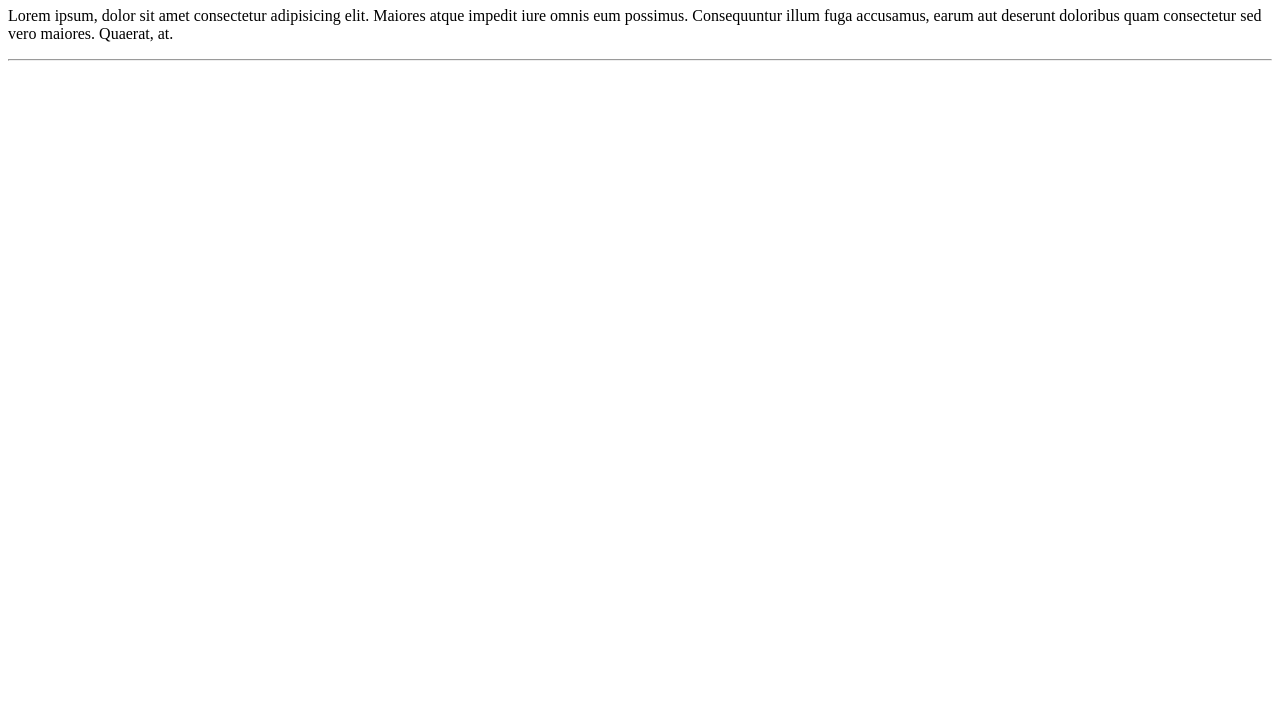
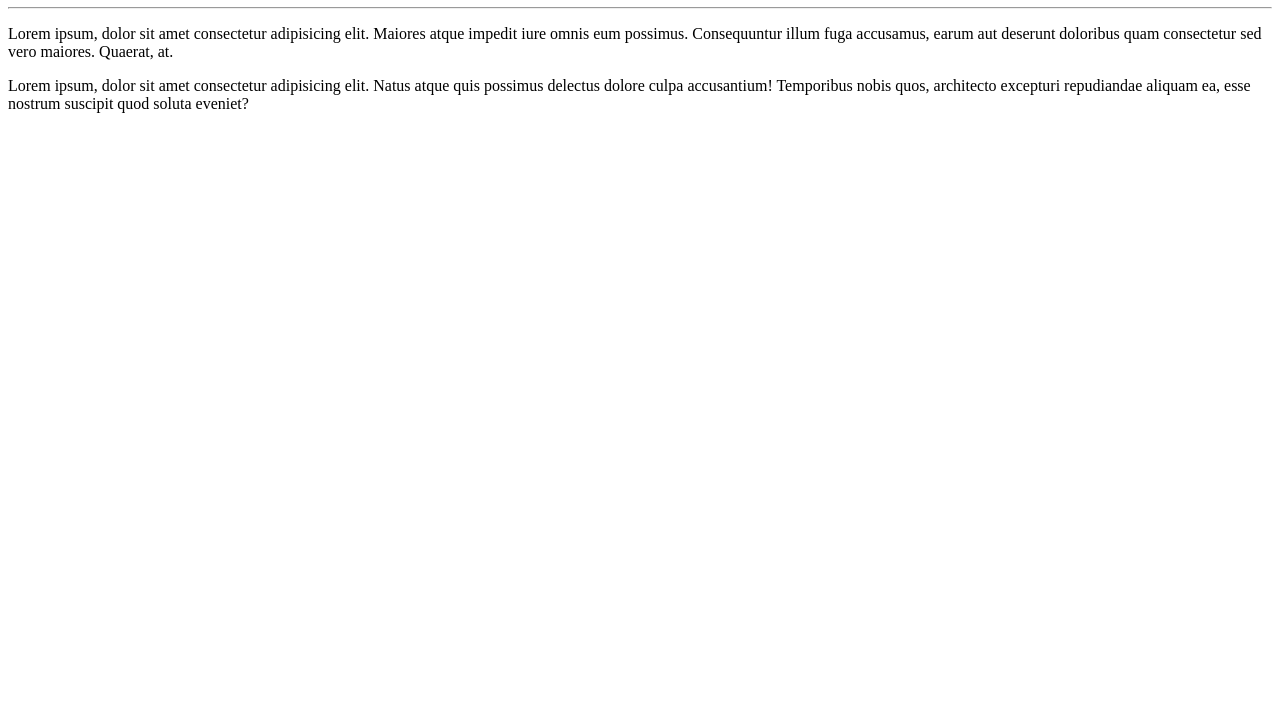
Before and after one commit to FellipeCastro/ola-mundo, a plain HTML site: page site/index.html in a window 1280 px wide. Shown: the part 73-800 px from the top of the page. Drawn offline with Linux system fonts and the light colour scheme.

Commit message:
Parágrafo adicionado

```diff
--- a/site/index.html
+++ b/site/index.html
@@ -7,7 +7,8 @@
 </head>
 <body>
     <h1>Olá Mundo!</h1>
+    <hr>
     <p>Lorem ipsum, dolor sit amet consectetur adipisicing elit. Maiores atque impedit iure omnis eum possimus. Consequuntur illum fuga accusamus, earum aut deserunt doloribus quam consectetur sed vero maiores. Quaerat, at.</p>
-    <hr>
+    <p>Lorem ipsum, dolor sit amet consectetur adipisicing elit. Natus atque quis possimus delectus dolore culpa accusantium! Temporibus nobis quos, architecto excepturi repudiandae aliquam ea, esse nostrum suscipit quod soluta eveniet?</p>
 </body>
 </html>
```
